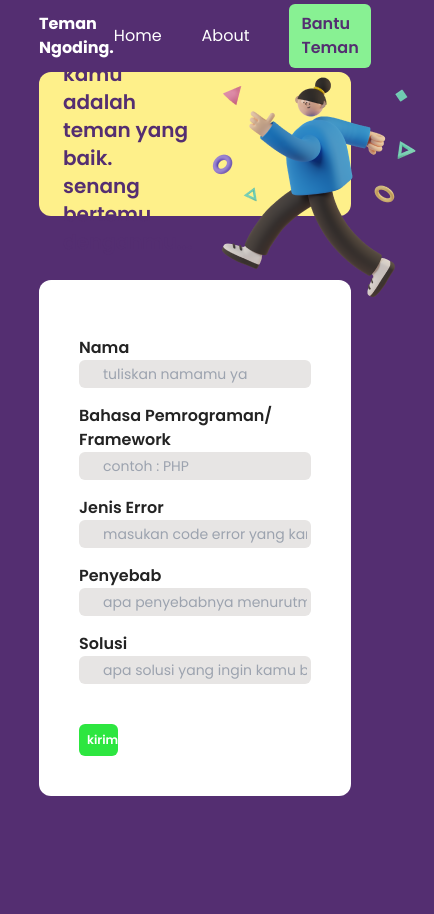
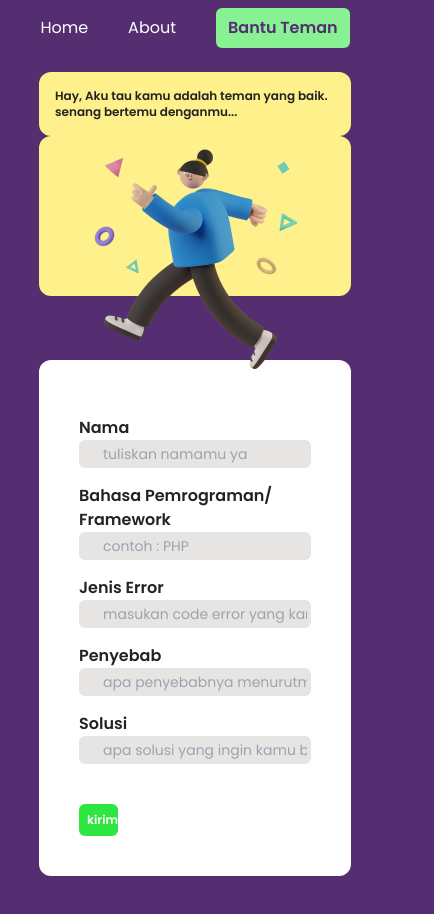
Before and after one commit to zaq99/temanNgoding-frontend, a React (Vite) app: page /bantu in a window 390 px wide. Shown: the top 914 px of the page, 434 px wide, since content can reach past the window. Built offline with nearby package versions, Linux system fonts and the light colour scheme.

Commit message:
fix responsive design

```diff
--- a/src/components/Greeting.jsx
+++ b/src/components/Greeting.jsx
@@ -2,13 +2,21 @@ import { Happy } from "../assets";
 
 const Greeting = () => {
     return (
-        <div className="p-6 rounded-xl bg-yellow-200 h-36 flex items-center justify-around">
-            <h1 className="w-2/3 font-semibold text-xl text-warna-utama-500">
-                Hay, Aku tau kamu adalah teman yang baik. senang bertemu
-                denganmu...
-            </h1>
-            <img className="mt-20 relative" src={Happy} alt="" />
-        </div>
+        <>
+            <div className="p-4 rounded-xl bg-yellow-200 flex md:hidden">
+                <p className="text-xs font-semibold">
+                    Hay, Aku tau kamu adalah teman yang baik. senang bertemu
+                    denganmu...
+                </p>
+            </div>
+            <div className="p-6 rounded-xl bg-yellow-200 h-40 md:h-36 flex items-center justify-around">
+                <h1 className="w-2/3 font-semibold hidden md:flex md:text-xl text-warna-utama-500">
+                    Hay, Aku tau kamu adalah teman yang baik. senang bertemu
+                    denganmu...
+                </h1>
+                <img className="mt-20 relative" src={Happy} alt="" />
+            </div>
+        </>
     );
 };
 
--- a/src/components/NavBar.jsx
+++ b/src/components/NavBar.jsx
@@ -3,9 +3,9 @@ import { Link } from "react-router-dom";
 const Navbar = () => {
     return (
         <header className="bg-warna-utama-500 text-white py-2 sticky top-0 z-10">
-            <nav className="w-4/5 mx-auto h-14 flex justify-between items-center">
-                <h4 className="font-bold">Teman Ngoding.</h4>
-                <div className="flex items-center gap-10">
+            <nav className="w-4/5 mx-auto h-14 md:flex justify-between items-center">
+                <h4 className="hidden md:flex font-bold">Teman Ngoding.</h4>
+                <div className="flex justify-center items-center gap-10">
                     <Link to="/">Home</Link>
                     <Link to="about">About</Link>
                     <Link
--- a/src/pages/HomePage.jsx
+++ b/src/pages/HomePage.jsx
@@ -35,14 +35,14 @@ const HomePage = () => {
         <>
             <div className="text-white w-4/5 mx-auto flex flex-col-reverse md:flex-row justify-between mt-10 items-center">
                 <div>
-                    <h1 className="leading-tight font-bold text-display-size">
+                    <h1 className="leading-tight font-bold text-3xl text-center xl:text-left mt-4 md:mt-0 md:text-center md:text-display-size">
                         Teman Ngoding.
                     </h1>
-                    <p className="mt-14">
-                        Apa yang kamu cemaskan dari Error yang hanya sekecil itu
-                        ?
+                    <p className="mt-14 text-center md:text-left">
+                        Apa yang kamu cemaskan dari Error yang hanya{" "}
+                        <strong>sekecil</strong> itu ?
                     </p>
-                    <p className="mt-2">
+                    <p className="mt-2 text-center md:text-left">
                         Yuk Liat bantuan yang diberikan teman ngodingmu disini
                     </p>
                 </div>
```
